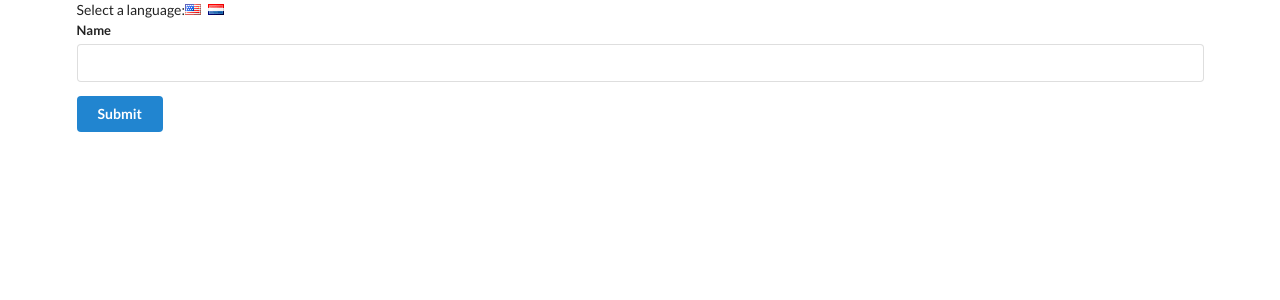
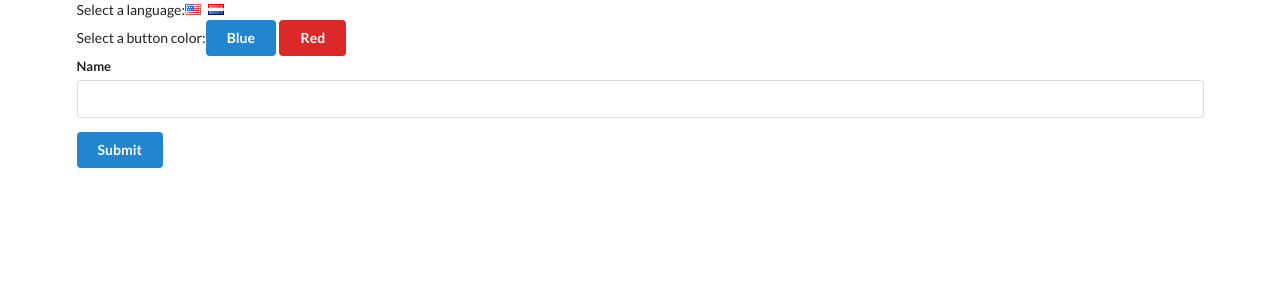
Before and after one commit to shan18/Learning-ReactJS, a React (Create React App) app: page / in a window 1280 px wide. Shown: the top 300 px of the page. Built offline with nearby package versions, Linux system fonts and the light colour scheme.

Commit message:
add another context to change button color

```diff
--- a/src/components/App.js
+++ b/src/components/App.js
@@ -1,12 +1,17 @@
 import React from 'react';
 import UserCreate from './UserCreate';
 import LanguageContext from '../context/LanguageContext';
+import ColorContext from '../context/ColorContext';
 
 class App extends React.Component {
-  state = { language: 'english' };
+  state = { language: 'english', color: 'primary' };
 
   onLanguageChange = language => {
     this.setState({ language });
+  };
+
+  onColorChange = color => {
+    this.setState({ color });
   };
 
   render() {
@@ -23,9 +28,31 @@ class App extends React.Component {
             onClick={() => this.onLanguageChange('dutch')}
           />
         </div>
-        <LanguageContext.Provider value={this.state.language}>
-          <UserCreate />
-        </LanguageContext.Provider>
+
+        <div>
+          Select a button color:
+          <button
+            className="ui button primary"
+            onClick={() => this.onColorChange('primary')}
+          >
+            Blue
+          </button>
+          <button
+            className="ui button red"
+            onClick={() => this.onColorChange('red')}
+          >
+            Red
+          </button>
+        </div>
+
+        {/* It does not matter whether we wrap LanguageContext inside
+        ColorContext or the other way around. We just have to wrap
+        UserCreate inside both the Providers. */}
+        <ColorContext.Provider value={this.state.color}>
+          <LanguageContext.Provider value={this.state.language}>
+            <UserCreate />
+          </LanguageContext.Provider>
+        </ColorContext.Provider>
       </div>
     );
   }
--- a/src/components/Button.js
+++ b/src/components/Button.js
@@ -1,20 +1,29 @@
 import React from 'react';
 import LanguageContext from '../context/LanguageContext';
+import ColorContext from '../context/ColorContext';
 
 class Button extends React.Component {
   renderSubmit(value) {
     return value === 'english' ? 'Submit' : 'Voorleggen';
   }
 
-  render() {
+  renderButton(color) {
     return (
-      <button className="ui button primary">
+      <button className={`ui button ${color}`}>
         <LanguageContext.Consumer>
           {value => this.renderSubmit(value)}
         </LanguageContext.Consumer>
       </button>
     );
   }
+
+  render() {
+    return (
+      <ColorContext.Consumer>
+        {color => this.renderButton(color)}
+      </ColorContext.Consumer>
+    );
+  }
 }
 
 export default Button;
--- /dev/null
+++ b/src/context/ColorContext.js
@@ -0,0 +1,3 @@
+import React from 'react';
+
+export default React.createContext(); // we don't provide a default value here
```
